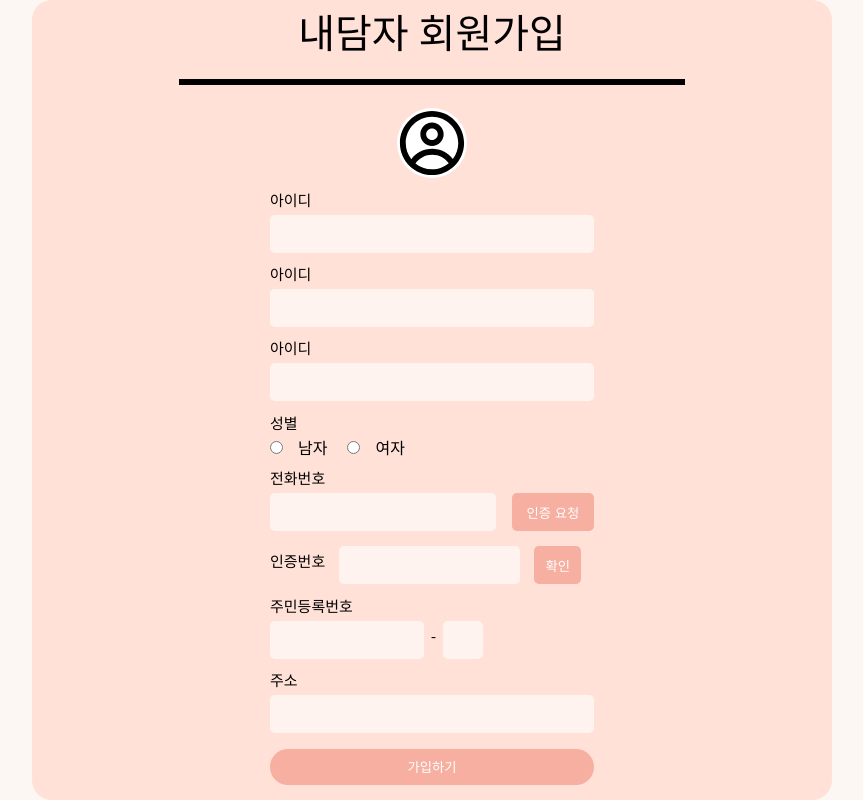
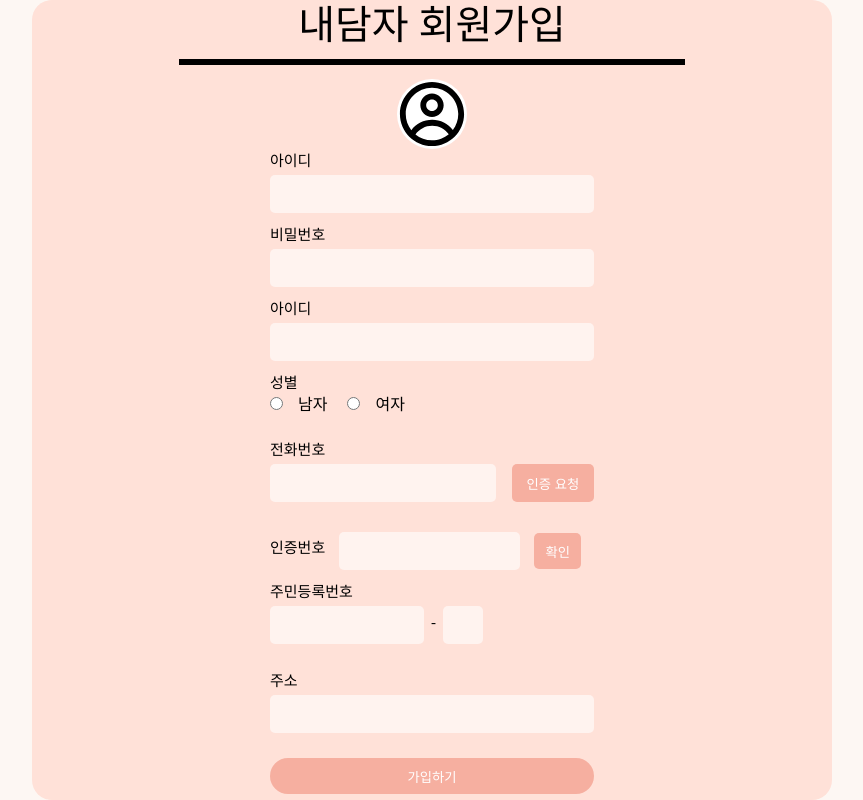
Before and after one commit to hhyukk/OnDam_FE, a JavaScript app: page /signup/client in a window 1280 px wide. Shown: the whole page, without its empty margins (208-1071 px from the left). Built offline with nearby package versions, Linux system fonts and the light colour scheme.

Commit message:
refactor: form 추가

```diff
--- a/src/components/SignUp.js
+++ b/src/components/SignUp.js
@@ -8,17 +8,18 @@ function SignUp() {
         <h1>내담자 회원가입</h1>
         <hr />
         <CgProfile className={styles.user_profile} />
+        <form>
           <div>
             <span>아이디</span>
-          <input />
+            <input type="text" required />
+          </div>
+          <div>
+            <span>비밀번호</span>
+            <input type="password" required />
           </div>
           <div>
             <span>아이디</span>
-          <input />
-        </div>
-        <div>
-          <span>아이디</span>
-          <input />
+            <input type="text" required />
           </div>
           <div>
             <span>성별</span>
@@ -40,6 +41,7 @@ function SignUp() {
               <button>인증 요청</button>
             </div>
           </div>
+          {/* <div className={styles.Certification_number}> */}
           <div className={styles.Certification_number}>
             <span>인증번호</span>
             <input></input>
@@ -58,6 +60,7 @@ function SignUp() {
             <input></input>
           </div>
           <button className={styles.signup_button}>가입하기</button>
+        </form>
       </div>
     </div>
   );
--- a/src/css/SignUp.module.scss
+++ b/src/css/SignUp.module.scss
@@ -29,33 +29,41 @@ $text-color: white;
       background-color: white;
       border-radius: 50%;
     }
+
+    //
+    //
+    //
+    //
+    form {
+      height: auto;
+      div {
+        margin-bottom: 15px;
+        display: flex;
+        flex-direction: column;
+        width: 324px;
+      }
       span {
         font-size: 15px;
         margin-bottom: 6px;
       }
-    div {
-      display: flex;
-      flex-direction: column;
-      width: 324px;
-    }
-
       input:not([type='radio']) {
         background-color: #ffffff99;
         border: none;
         border-radius: 5px;
         height: 36px;
       }
+      //남녀 성별 라디오
       .radio_group {
         display: flex;
         flex-direction: row;
         input {
-        margin-left: 0;
-        margin-right: 15px;
+          margin: 0 15px 0 0px;
         }
         label:last-child {
           margin-left: 20px;
         }
       }
+      //전화번호
       .phone_number {
         display: flex;
         flex-direction: row;
@@ -67,6 +75,7 @@ $text-color: white;
           width: 83px;
         }
       }
+      //인증번호
       .Certification_number {
         display: flex;
         flex-direction: row;
@@ -77,9 +86,10 @@ $text-color: white;
         }
         button {
           width: 47px;
-        height: 100%;
+          height: 36px;
         }
       }
+      //주민등록번호
       .resident_registration_number {
         display: flex;
         flex-direction: row;
@@ -95,10 +105,13 @@ $text-color: white;
           width: 36px;
         }
       }
+      //가입하기 버튼
       .signup_button {
         width: 324px;
         height: 36px;
         border-radius: 30px;
+        margin-top: 10px;
+      }
     }
   }
 }
@@ -107,5 +120,4 @@ button {
   border: none;
   border-radius: 5px;
   color: white;
-  // width: 83px;
 }
```
Lines whose indentation alone changed are shown as unchanged.
